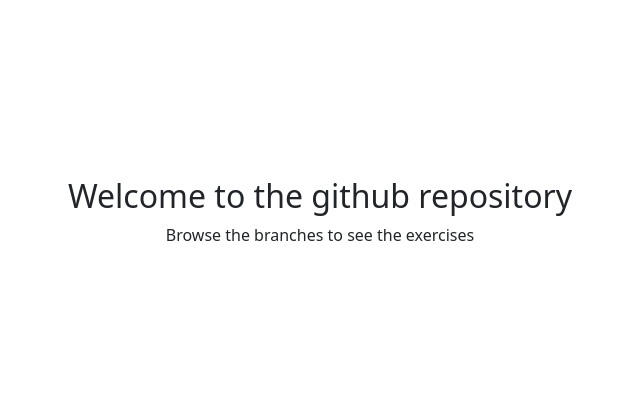
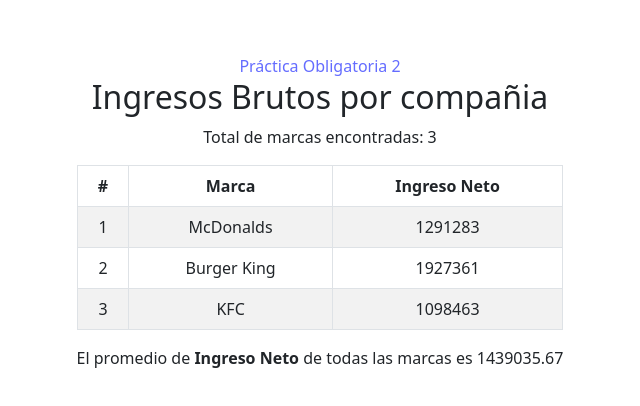
Before and after one commit to npeturro/project_labo2024, a React (Vite) app: page / in a window 1280 px wide. Shown: the part 180-586 px from the top of the page, without its empty margins (320-960 px from the left). Built offline with nearby package versions, Linux system fonts and the light colour scheme.

Commit message:
exercise practica obligatoria 2

```diff
--- a/src/App.jsx
+++ b/src/App.jsx
@@ -1,14 +1,32 @@
 import './App.css'
 import BookItem from './components/bookItem/BookItem';
 import Books from './components/books/Books';
+import TableIncome from './components/table/tableIncome';
 
 function App() {
 
+  const netIncomes = [
+    {
+      brand: 'McDonalds',
+      income: 1291283
+    },
+    {
+      brand: 'Burger King',
+      income: 1927361
+    },
+    {
+      brand: 'KFC',
+      income: 1098463
+    }
+  ]
 
   return (
     <div >
-      <h2>Welcome to the github repository</h2>
-      <p>Browse the branches to see the exercises</p>
+      <a href="https://frro.cvg.utn.edu.ar/mod/assign/view.php?id=57677" target='_blank'>Práctica Obligatoria 2</a>
+      <h2>Ingresos Brutos por compañia</h2>
+      <TableIncome
+        data = {netIncomes}
+      />
 
     </div >
   );
--- /dev/null
+++ b/src/components/table/tableIncome.jsx
@@ -0,0 +1,39 @@
+import Table from 'react-bootstrap/Table';
+
+function TableIncome(props) {
+
+  const average = (values) => {
+    const suma = values.reduce((total, marca) => total + marca.income, 0);
+    const average = suma / values.length;
+    return (
+      <p>El promedio de <b>Ingreso Neto</b> de todas las marcas es {average.toFixed(2)}</p>
+    );
+  }
+
+  return (
+    <div>
+      <p>Total de marcas encontradas: {props.data.length}</p>
+      <Table striped bordered hover>
+        <thead>
+          <tr>
+            <th>#</th>
+            <th>Marca</th>
+            <th>Ingreso Neto</th>
+          </tr>
+        </thead>
+        <tbody>
+          {props.data.map((marca, index) => (
+            <tr key={index}>
+              <td>{index + 1}</td>
+              <td>{marca.brand}</td>
+              <td>{marca.income}</td>
+            </tr>
+          ))}
+        </tbody>
+      </Table>
+      {average(props.data)}
+    </div>
+  );
+}
+
+export default TableIncome;
```
